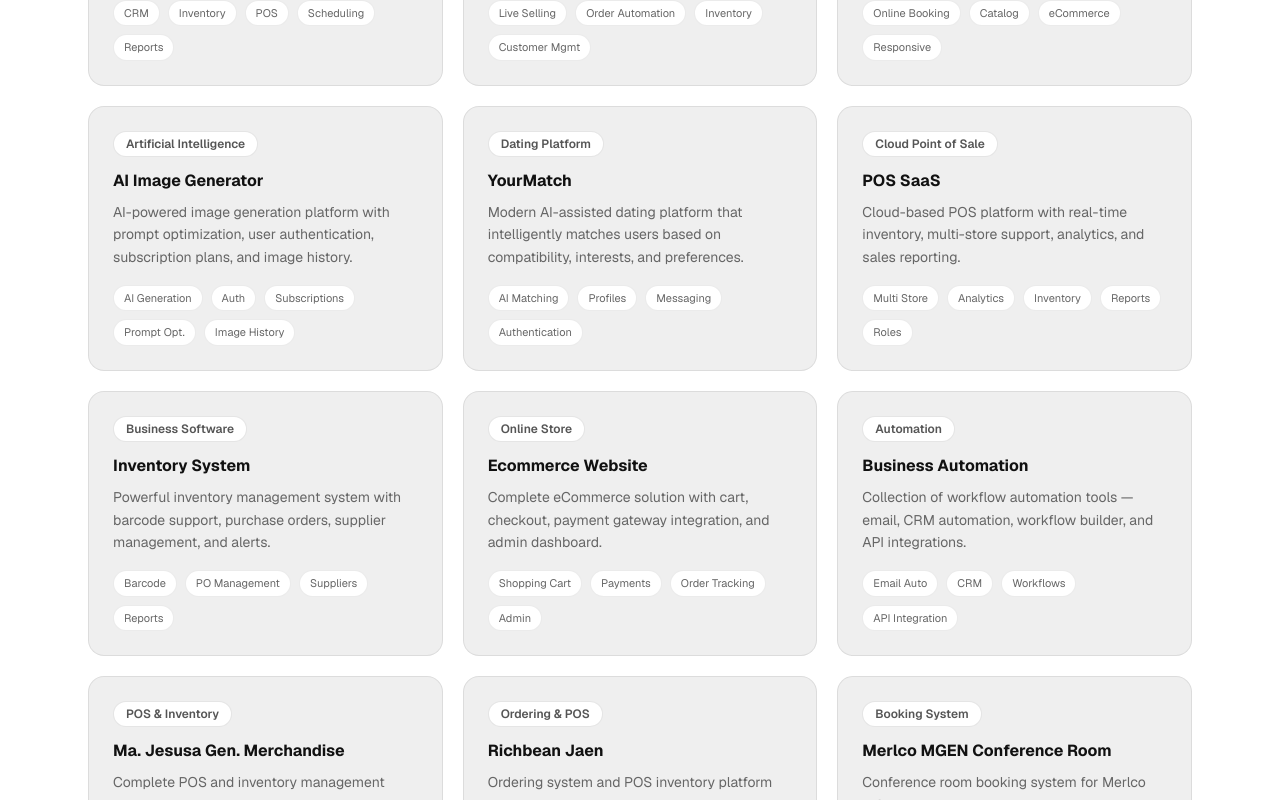
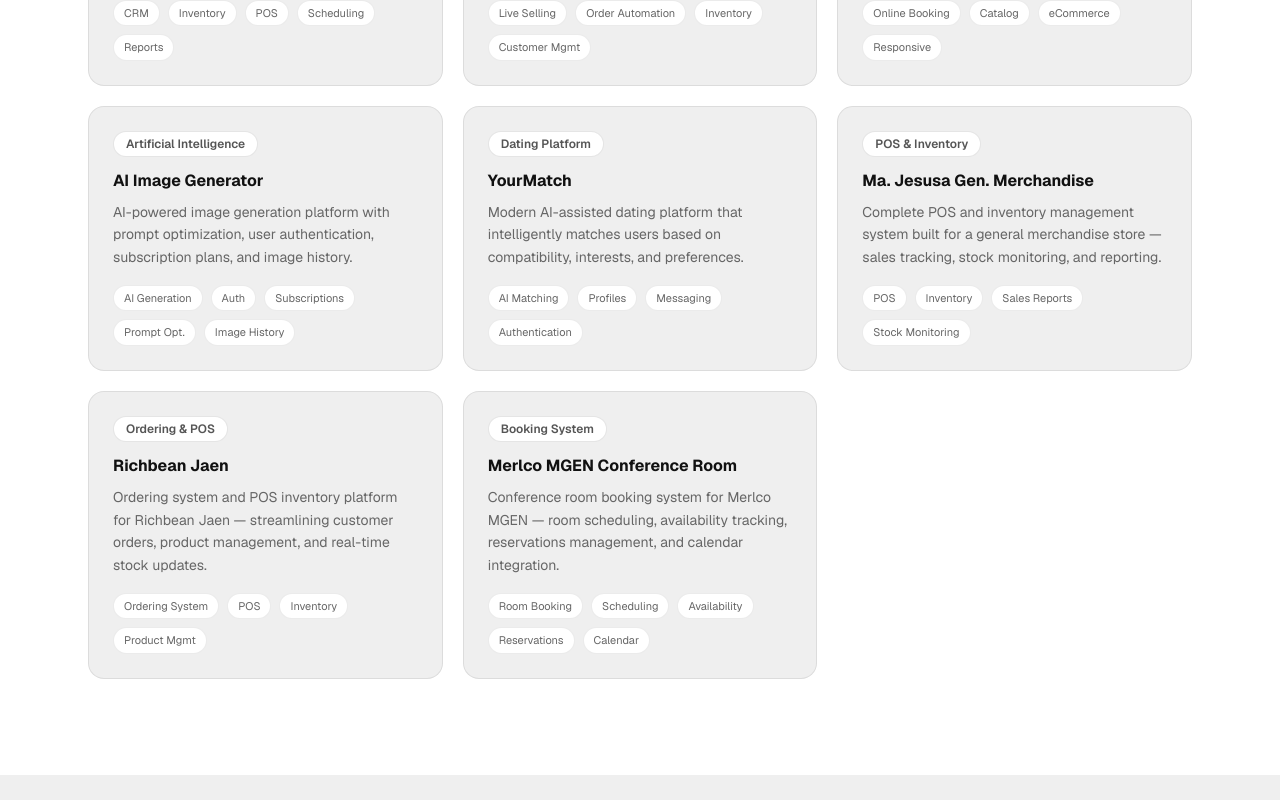
Before and after one commit to Salmoskiee29/myportfolio, a Next.js app: page / in a window 1280 px wide. Shown: the part 2880-3680 px from the top of the page. Built offline with nearby package versions, Linux system fonts and the light colour scheme.

Commit message:
Remove Ecommerce, Business Automation, POS SaaS, Inventory System from projects

```diff
--- a/src/components/Projects.tsx
+++ b/src/components/Projects.tsx
@@ -7,10 +7,6 @@ const projects = [
   { title: "ADZ Garage Website",        category: "Web / Coming Soon",       description: "Premium automotive website with product showcase, online booking, brand catalog, and eCommerce functionality.",                     features: ["Online Booking", "Catalog", "eCommerce", "Responsive"] },
   { title: "AI Image Generator",        category: "Artificial Intelligence", description: "AI-powered image generation platform with prompt optimization, user authentication, subscription plans, and image history.", features: ["AI Generation", "Auth", "Subscriptions", "Prompt Opt.", "Image History"] },
   { title: "YourMatch",                 category: "Dating Platform",         description: "Modern AI-assisted dating platform that intelligently matches users based on compatibility, interests, and preferences.",            features: ["AI Matching", "Profiles", "Messaging", "Authentication"] },
-  { title: "POS SaaS",                  category: "Cloud Point of Sale",     description: "Cloud-based POS platform with real-time inventory, multi-store support, analytics, and sales reporting.",                           features: ["Multi Store", "Analytics", "Inventory", "Reports", "Roles"] },
-  { title: "Inventory System",          category: "Business Software",       description: "Powerful inventory management system with barcode support, purchase orders, supplier management, and alerts.",                       features: ["Barcode", "PO Management", "Suppliers", "Reports"] },
-  { title: "Ecommerce Website",         category: "Online Store",            description: "Complete eCommerce solution with cart, checkout, payment gateway integration, and admin dashboard.",                                 features: ["Shopping Cart", "Payments", "Order Tracking", "Admin"] },
-  { title: "Business Automation",       category: "Automation",              description: "Collection of workflow automation tools — email, CRM automation, workflow builder, and API integrations.",                          features: ["Email Auto", "CRM", "Workflows", "API Integration"] },
   { title: "Ma. Jesusa Gen. Merchandise", category: "POS & Inventory",       description: "Complete POS and inventory management system built for a general merchandise store — sales tracking, stock monitoring, and reporting.", features: ["POS", "Inventory", "Sales Reports", "Stock Monitoring"] },
   { title: "Richbean Jaen",             category: "Ordering & POS",          description: "Ordering system and POS inventory platform for Richbean Jaen — streamlining customer orders, product management, and real-time stock updates.", features: ["Ordering System", "POS", "Inventory", "Product Mgmt"] },
   { title: "Merlco MGEN Conference Room", category: "Booking System",        description: "Conference room booking system for Merlco MGEN — room scheduling, availability tracking, reservations management, and calendar integration.", features: ["Room Booking", "Scheduling", "Availability", "Reservations", "Calendar"] },
```
